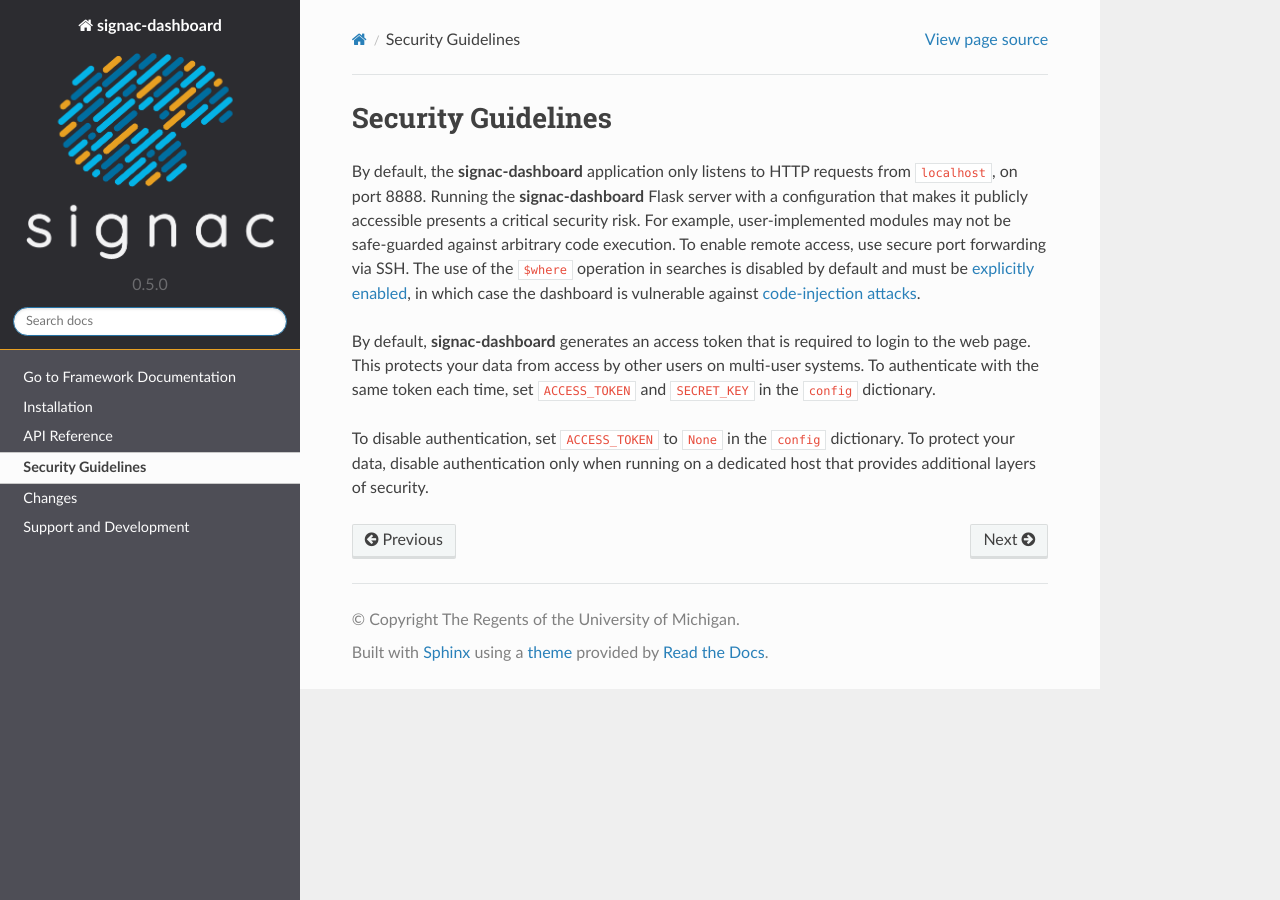
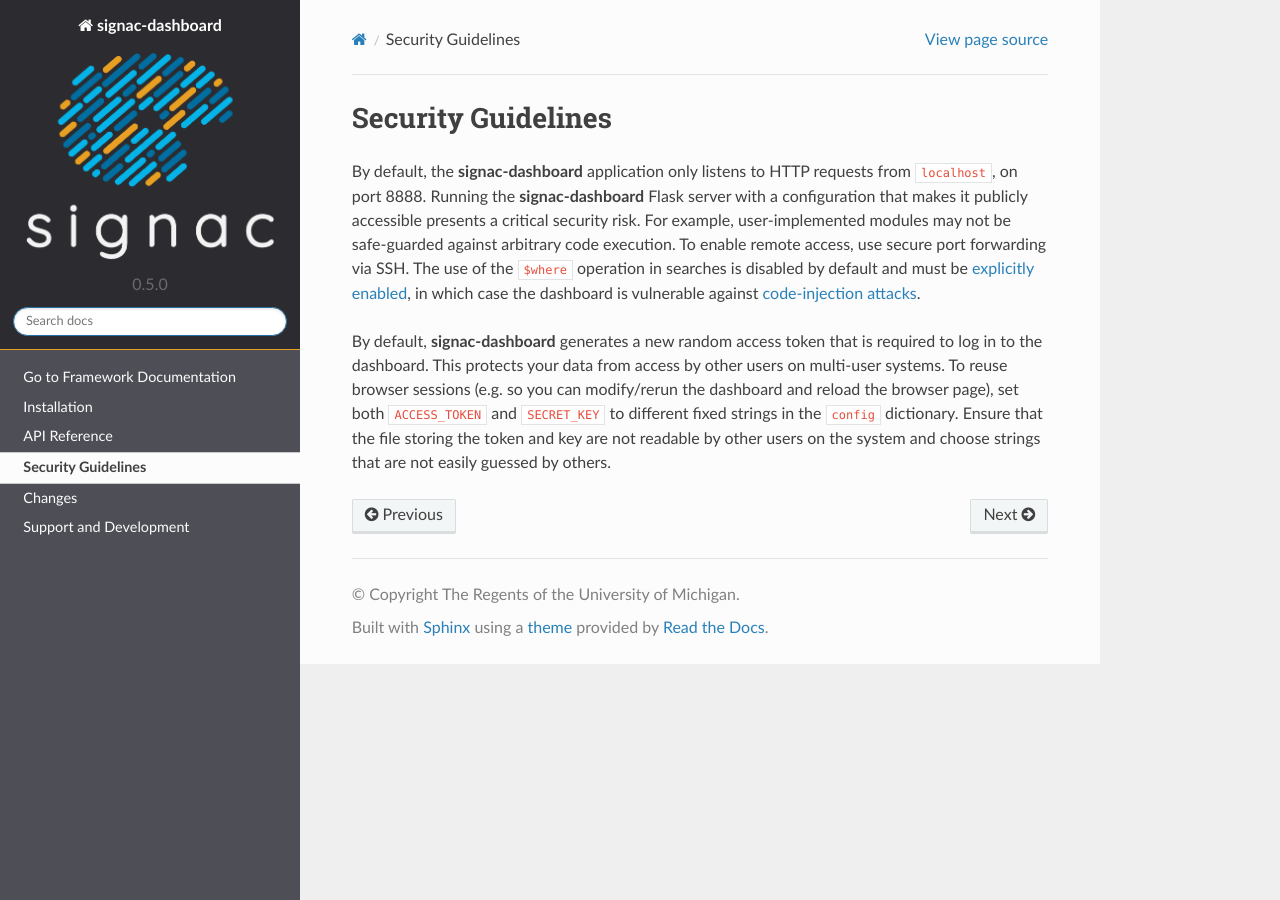
Before and after one commit to glotzerlab/signac-dashboard, a Sphinx documentation site: the page built from doc/security.rst, in a window 1280 px wide. Built offline with Sphinx 7.4.7 and the Read the Docs theme 2.0.0, drawn with Linux system fonts in a browser that asks for light colours.

Commit message:
Update security docs

```diff
--- a/doc/security.rst
+++ b/doc/security.rst
@@ -9,9 +9,7 @@ For example, user-implemented modules may not be safe-guarded against arbitrary
 To enable remote access, use :ref:`secure port forwarding via SSH<signac-docs:dashboard-remote-ssh>`.
 The use of the :code:`$where` operation in searches is disabled by default and must be :ref:`explicitly enabled<python-api-dashboard>`, in which case the dashboard is vulnerable against `code-injection attacks <https://en.wikipedia.org/wiki/Code_injection>`_.
 
-By default, **signac-dashboard** generates an access token that is required to login to the web page.
+By default, **signac-dashboard** generates a new random access token that is required to log in to the dashboard.
 This protects your data from access by other users on multi-user systems.
-To authenticate with the same token each time, set ``ACCESS_TOKEN`` and ``SECRET_KEY`` in the ``config`` dictionary.
-
-To disable authentication, set ``ACCESS_TOKEN`` to ``None`` in the ``config`` dictionary.
-To protect your data, disable authentication only when running on a dedicated host that provides additional layers of security.
+To reuse browser sessions (e.g. so you can modify/rerun the dashboard and reload the browser page), set both ``ACCESS_TOKEN`` and ``SECRET_KEY`` to different fixed strings in the ``config`` dictionary.
+Ensure that the file storing the token and key are not readable by other users on the system and choose strings that are not easily guessed by others.
```
